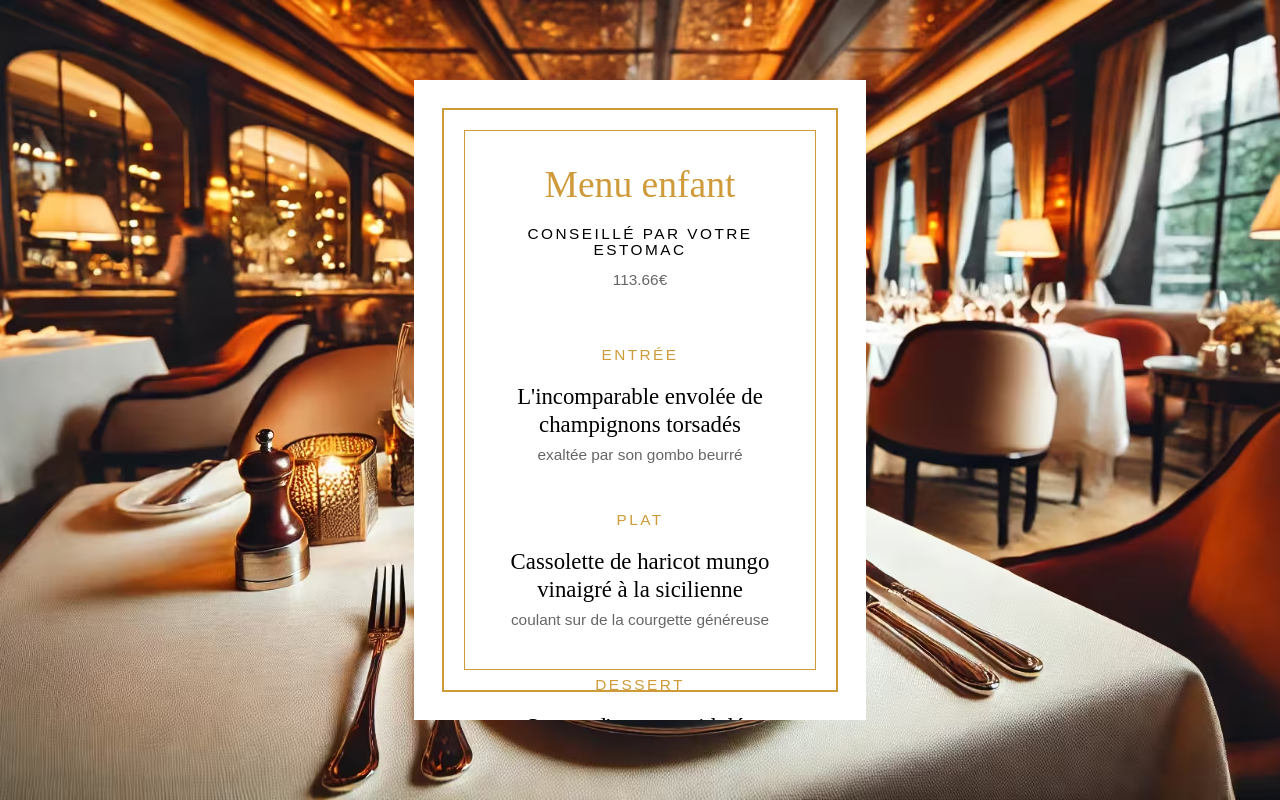
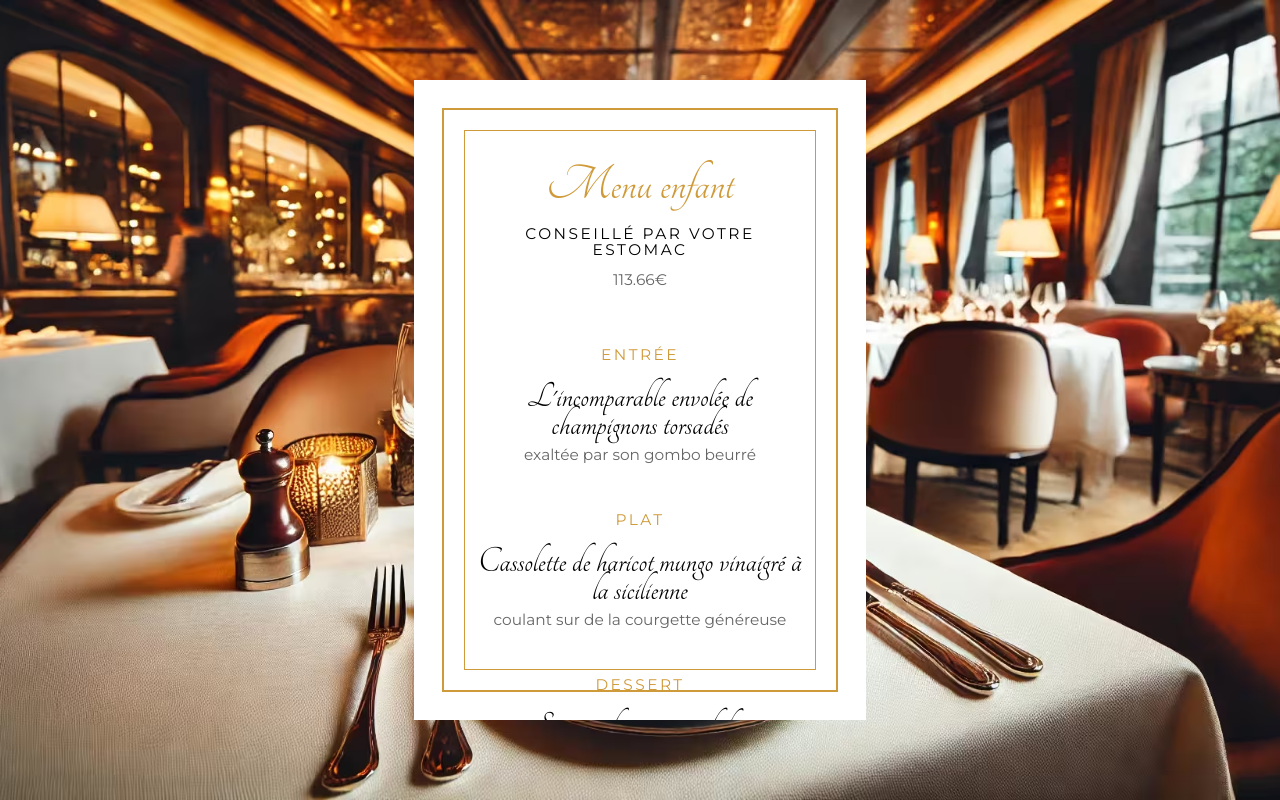
Before and after one commit to SonOfWinter/menu-gastrorandomique, a Next.js app: page / in a window 1280 px wide. Built offline with nearby package versions, Linux system fonts and the light colour scheme.

Commit message:
add fonts in project

```diff
--- a/app/globals.css
+++ b/app/globals.css
@@ -58,15 +58,6 @@
     }
 }
 
-body {
-    font-family: "Montserrat", Arial, Helvetica, sans-serif;
-}
-
-h1, h4 {
-    font-family: "Tangerine", cursive;
-}
-
-
 ::-webkit-scrollbar {
     display: none;
     overflow: -moz-scrollbars-none;
--- a/app/page.tsx
+++ b/app/page.tsx
@@ -1,3 +1,4 @@
+import { Montserrat } from 'next/font/google';
 import {
   DisplayMenu,
   Menu,
@@ -8,8 +9,13 @@ import {
   generateDisplayMenu,
   getMenuData,
 } from '@/lib/menu-generator';
-export const dynamic = "force-dynamic";
+import { cn } from '@/lib/utils';
 
+export const dynamic = 'force-dynamic';
+
+const montserrat = Montserrat({
+  subsets: ["latin"]
+});
 export default async function Home() {
   const mainColor = '#CF9A39';
   const data: Menu = getMenuData();
@@ -18,7 +24,10 @@ export default async function Home() {
   return (
     <main
       style={{ backgroundImage: `url(${backgroundImage.src})` }}
-      className="w-screen h-screen relative bg-bottom bg-cover bg-no-repeat overflow-y-auto"
+      className={cn(
+        montserrat.className,
+        'w-screen h-screen relative bg-bottom bg-cover bg-no-repeat overflow-y-auto',
+      )}
     >
       <MenuPage
         mainColor={mainColor}
--- a/package.json
+++ b/package.json
@@ -9,6 +9,7 @@
     "lint": "next lint"
   },
   "dependencies": {
+    "@next/font": "^14.2.15",
     "airtable": "^0.12.2",
     "class-variance-authority": "^0.7.1",
     "clsx": "^2.1.1",
--- a/ui/menu-section.tsx
+++ b/ui/menu-section.tsx
@@ -1,6 +1,11 @@
 import React from 'react';
+import { Tangerine } from 'next/font/google';
 import { Dish } from '@/types/title';
-
+import { cn } from '@/lib/utils';
+const tangerine = Tangerine({
+  weight: "400",
+  subsets: ["latin"]
+})
 export default function MenuSection(
   {
     color,
@@ -16,7 +21,7 @@ export default function MenuSection(
   return (
     <section>
       <h3 className="text-s" style={{ color: color }}>{title}</h3>
-      <h4 className="text-m mt-5">{dish.main}</h4>
+      <h4 className={cn(tangerine.className, "text-l mt-5")}>{dish.main}</h4>
       <p className="font-normal text-s leading-4 text-center opacity-60 mt-2">
         {dish.second}
       </p>
--- a/ui/menu-title.tsx
+++ b/ui/menu-title.tsx
@@ -1,4 +1,11 @@
 import React from 'react';
+import { Tangerine } from 'next/font/google';
+import { cn } from '@/lib/utils';
+
+const tangerine = Tangerine({
+  weight: "400",
+  subsets: ["latin"]
+})
 
 export default function MenuTitle({
   color, menuName, complementName, price,
@@ -11,7 +18,7 @@ export default function MenuTitle({
 
   return (
     <>
-      <h1 className="text-l" style={{ color: color }}>
+      <h1 className={cn(tangerine.className, "text-xl")} style={{ color: color }}>
         {menuName}
       </h1>
       <h2 className="text-s">{complementName}</h2>
```
Also changed, not shown: 1 other file (tests, documents, lock files or other folders).
